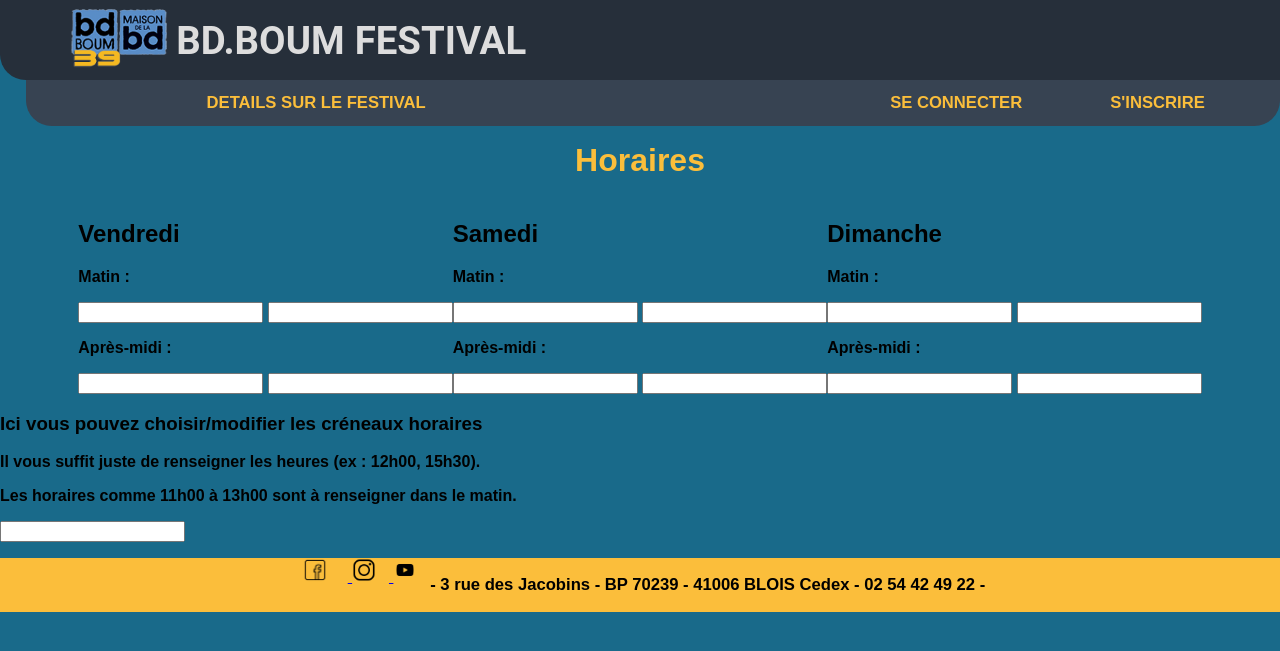
After one commit to vincentprr/Projet-2a, a Flask app: page /horaires in a window 1280 px wide. The commit adds this page. Shown: the top 651 px of the page. Run offline with Flask 2, Linux system fonts and the light colour scheme.

Commit message:
bonne année 2023

```diff
--- a/src/core/const.py
+++ b/src/core/const.py
@@ -1,7 +1,7 @@
 DATABASE_PROVIDER = "mysql"
-DATABASE_HOST = "localhost"
-DATABASE_USER = "root"
-DATABASE_PASS = ""
-DATABASE_NAME = "ecole"
+DATABASE_HOST = "servinfo-mariadb"
+DATABASE_USER = "delaplace"
+DATABASE_PASS = "delaplace"
+DATABASE_NAME = "DBdelaplace"
 
 SESSION_KEY_LENGTH = 24
--- a/src/core/views.py
+++ b/src/core/views.py
@@ -20,3 +20,10 @@ def inscription():
         pass
 
     return render_template("inscription.html")
+
+@app.route('/horaires', methods=["GET", "POST"])
+def horaires():
+    if request.method == "POST":
+        pass
+
+    return render_template("horaires.html")
--- a/src/static/css/style.css
+++ b/src/static/css/style.css
@@ -279,3 +279,20 @@ form {
         margin-top: 0px;
     }
 }
+
+#hor {
+    display: flex;
+    flex-wrap: nowrap;
+    justify-content: center;
+    align-items: center;
+    margin-top: 2vh;
+    color: #FBBE3B;
+    }
+
+#mainhor {
+    display: flex;
+    flex-wrap: nowrap;
+    justify-content: center;
+    align-items: center;
+    margin-top: 2vh;
+    }
--- /dev/null
+++ b/src/templates/horaires.html
@@ -0,0 +1,49 @@
+{% extends 'base.html' %}
+
+{% block content %}
+<h1 id="hor">Horaires</h1>
+<main id="mainhor">
+    <section>
+        <h2>Vendredi</h2>
+        <section>
+            <p>Matin :</p>
+            <input type="text" name="debut" required>
+            <input type="text" name="fin" required>
+            <p>Après-midi :</p>
+            <input type="text" name="debut" required>
+            <input type="text" name="fin" required>
+        </section>
+    </section>
+    <section>
+        <h2>Samedi</h2>
+        <section>
+            <p>Matin :</p>
+            <input type="text" name="debut" required>
+            <input type="text" name="fin" required>
+            <p>Après-midi :</p>
+            <input type="text" name="debut" required>
+            <input type="text" name="fin" required>
+        </section>
+    </section>
+    <section>
+        <h2>Dimanche</h2>
+        <section>
+            <p>Matin :</p>
+            <input type="text" name="debut" required>
+            <input type="text" name="fin" required>
+            <p>Après-midi :</p>
+            <input type="text" name="debut" required>
+            <input type="text" name="fin" required>
+        </section>
+    </section>
+</main>
+<aside>
+    <div class="explications">
+        <h3>Ici vous pouvez choisir/modifier les créneaux horaires</h3>
+        <p>Il vous suffit juste de renseigner les heures (ex : 12h00, 15h30).</p>
+        <p>Les horaires comme 11h00 à 13h00 sont à renseigner dans le matin.</p>
+    </div>
+    <input type="select" name="">
+</aside>
+
+{% endblock %}
```
Also changed, not shown: src/static/css/horaires.css (added, +8 -0 lines).
